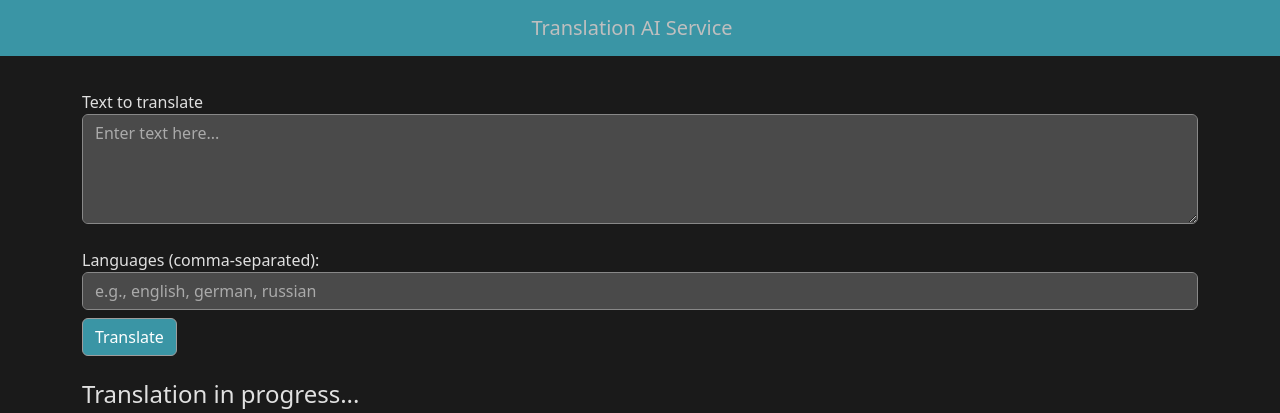
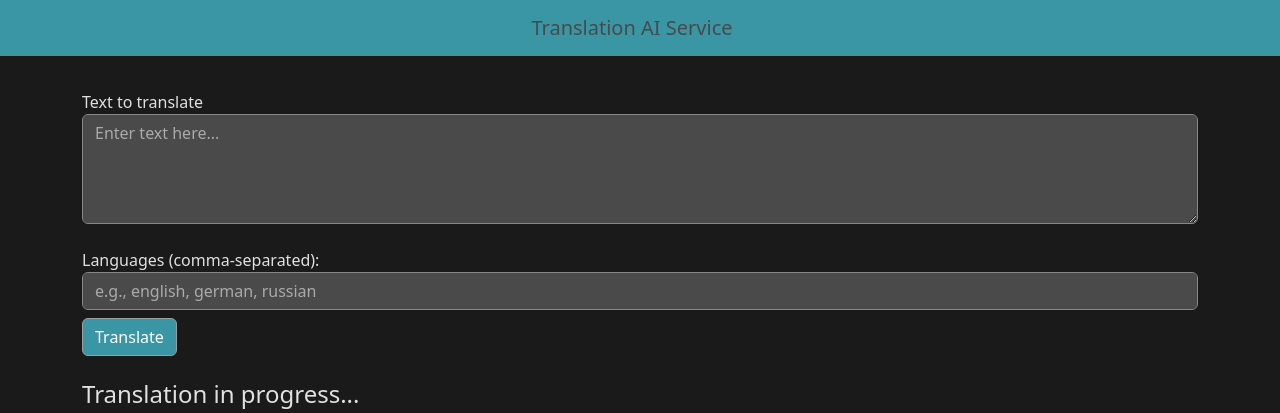
Before and after one commit to tomislavdivljak92/Translation-AI-Service, a FastAPI app: page / in a window 1280 px wide, with the pointer over the restyled element. Shown: the top 413 px of the page. Run offline with FastAPI, Linux system fonts and the light colour scheme; some libraries are stand-ins or nearby versions.

Commit message:
commit before deploy

```diff
--- a/app/static/css/styles.css
+++ b/app/static/css/styles.css
@@ -16,7 +16,9 @@ body, html {
 }
 
 .navbar .navbar-brand:hover {
-  color: #bfbfbf !important; /* Optional: Change text color on hover */
+
+  color: #4a4a4a !important; /* Optional: Change text color on hover */
+  transition: 0.2s ease-in-out !important;
 }
 .container {
   flex: 1;
```
Also changed, not shown: app/__init__.py (deleted).
